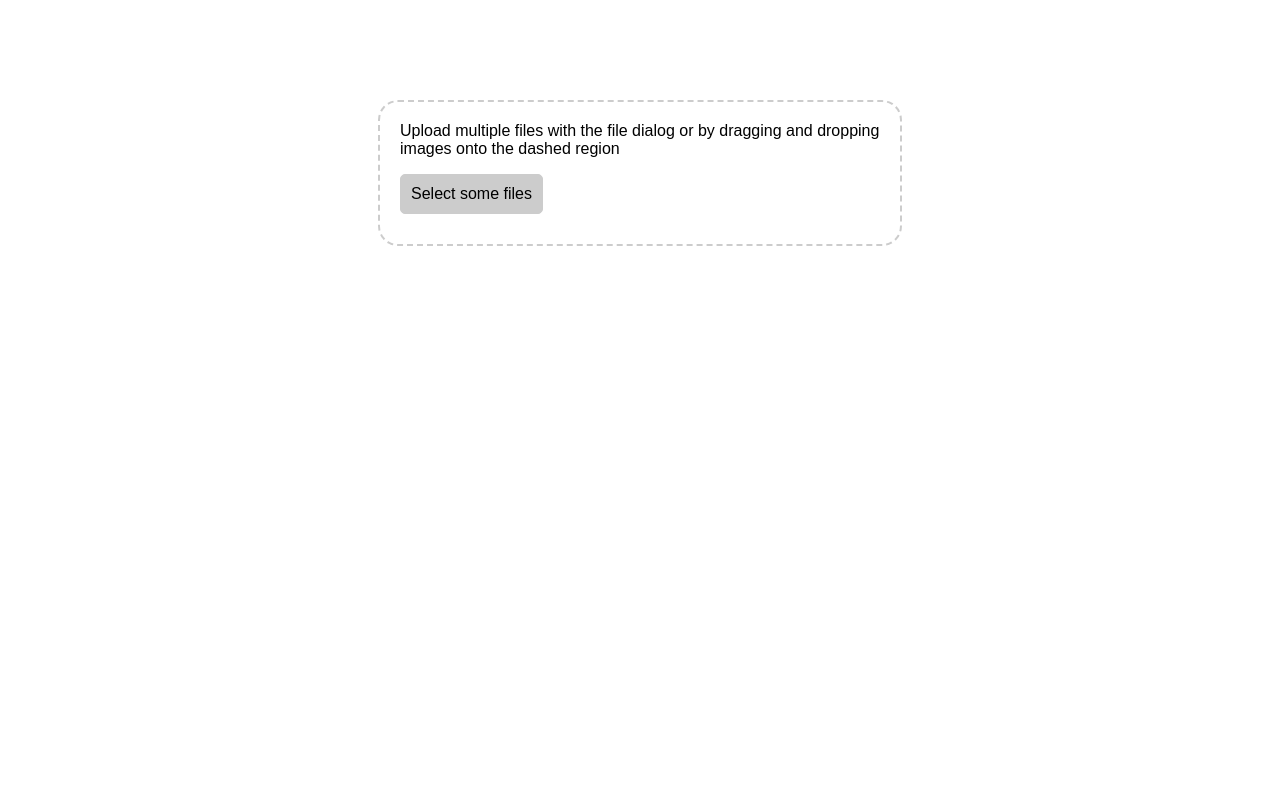
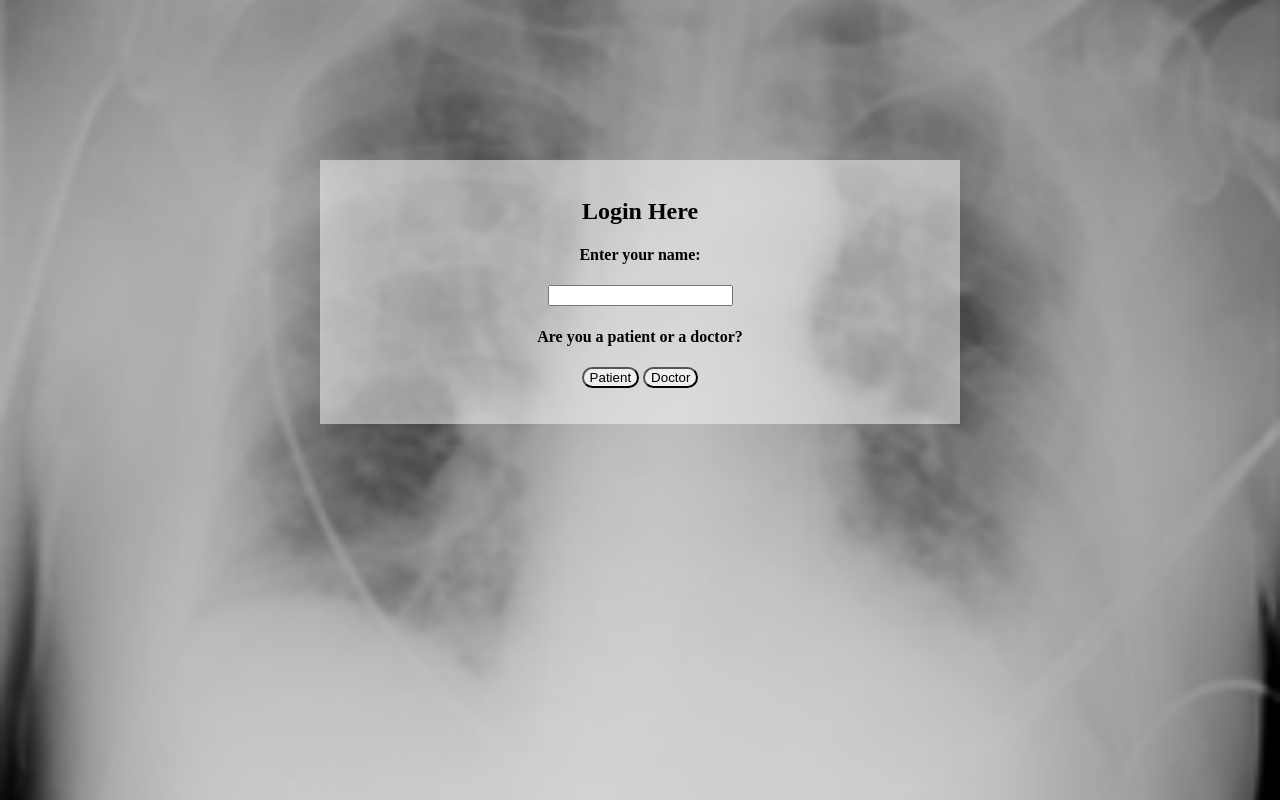
Before and after one commit to jmarti44/Covid-19-and-Pneumonia-Detection-Hacakthon, a Flask app: page / in a window 1280 px wide. Run offline with Flask 2, Linux system fonts and the light colour scheme.

Commit message:
updated index

```diff
--- a/flask_tool.py
+++ b/flask_tool.py
@@ -11,7 +11,7 @@ app = Flask(__name__)
 @app.route('/')
 def index():
     #testing = "landing"
-    return render_template('test.html')
+    return render_template('index.html')
 
 @app.route('/doctor.html')
 def doctor():
--- a/templates/index.html
+++ b/templates/index.html
@@ -4,9 +4,87 @@
     <meta charset="UTF-8">
     <meta http-equiv="X-UA-Compatible" content="IE=edge">
     <meta name="viewport" content="width=device-width, initial-scale=1.0">
-    <title>Document</title>
+    <title>Coronavirus Detection</title>
 </head>
 <body>
-    <h1>Landing Page</h1>
+    <div class="center">
+        <br>
+        <h2>Login Here</h2>
+        <form id="form" onsubmit="return onSubmit();">
+            <h4>Enter your name: </h4>
+            <input type="text" id="name" name="name">
+            <h4>Are you a patient or a doctor?</h4>
+            <button class="button" onclick="patientClick()">Patient</button>
+            <button class="button" onclick="doctorClick()">Doctor</button>
+            <br>
+        </form>
+        <br><br>
+    </div>
 </body>
+
+<script type="text/javascript">
+var doctorClicked = false;
+var patientClicked = false;
+
+function doctorClick(){
+    if(patientClicked == true)
+        patientClicked = false;
+    doctorClicked = true;
+}
+
+function patientClick(){
+    if (doctorClicked == true){
+        doctorClicked = false;
+    }
+    patientClicked = true;
+}
+
+function onSubmit(){
+    if(patientClicked == true){
+        document.getElementById("form").action ="/patient.html";
+    }
+    else if(doctorClicked == true){
+        document.getElementById("form").action ="/doctor.html";
+    }
+    return true;
+}
+
+</script>
+
+<style>
+    h2{
+        text-align:center;
+    }
+    h4{
+        text-align:center;
+    }
+    .center{
+        margin-top: 25%;
+        text-align: center;
+        vertical-align: auto;
+        background: rgba(245, 245, 245, 0.534);
+        position: relative;
+    }
+    button{
+        background-color: none;
+        border-radius: 100px;
+    }
+    .button:focus{
+        background-color: grey;
+    }
+    .button:hover{
+        background-color: grey;
+    }
+    body{
+        color: black;
+        margin-left: 25%;
+        margin-right: 25%;
+    }
+    html{
+        background: url("./static/COVID-1.png") no-repeat center center fixed;
+        background-size: cover;
+        height: 100%;
+        overflow: hidden;
+    }
+</style>
 </html>
```
Also changed, not shown: static/COVID-1.png (added), 1 other file.
